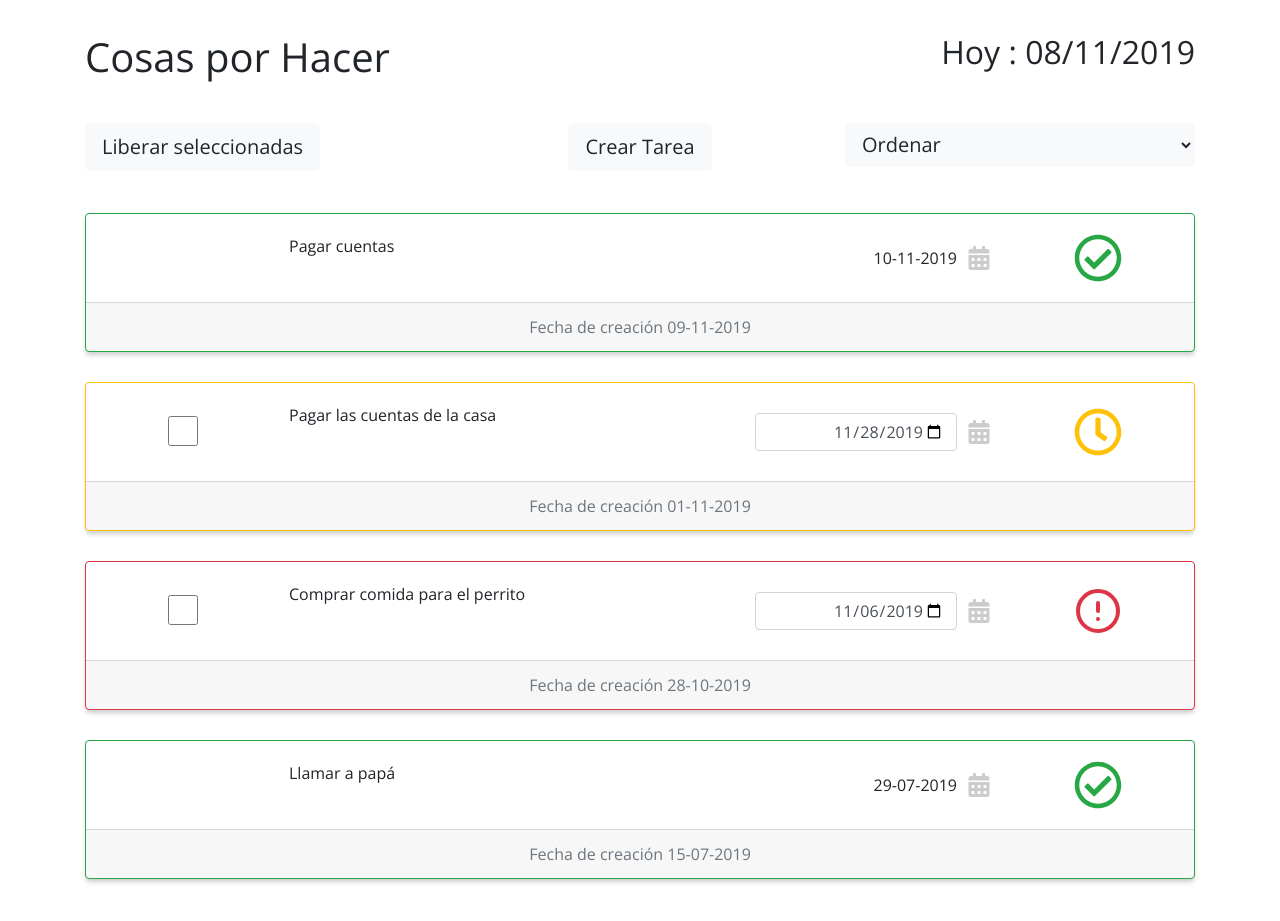
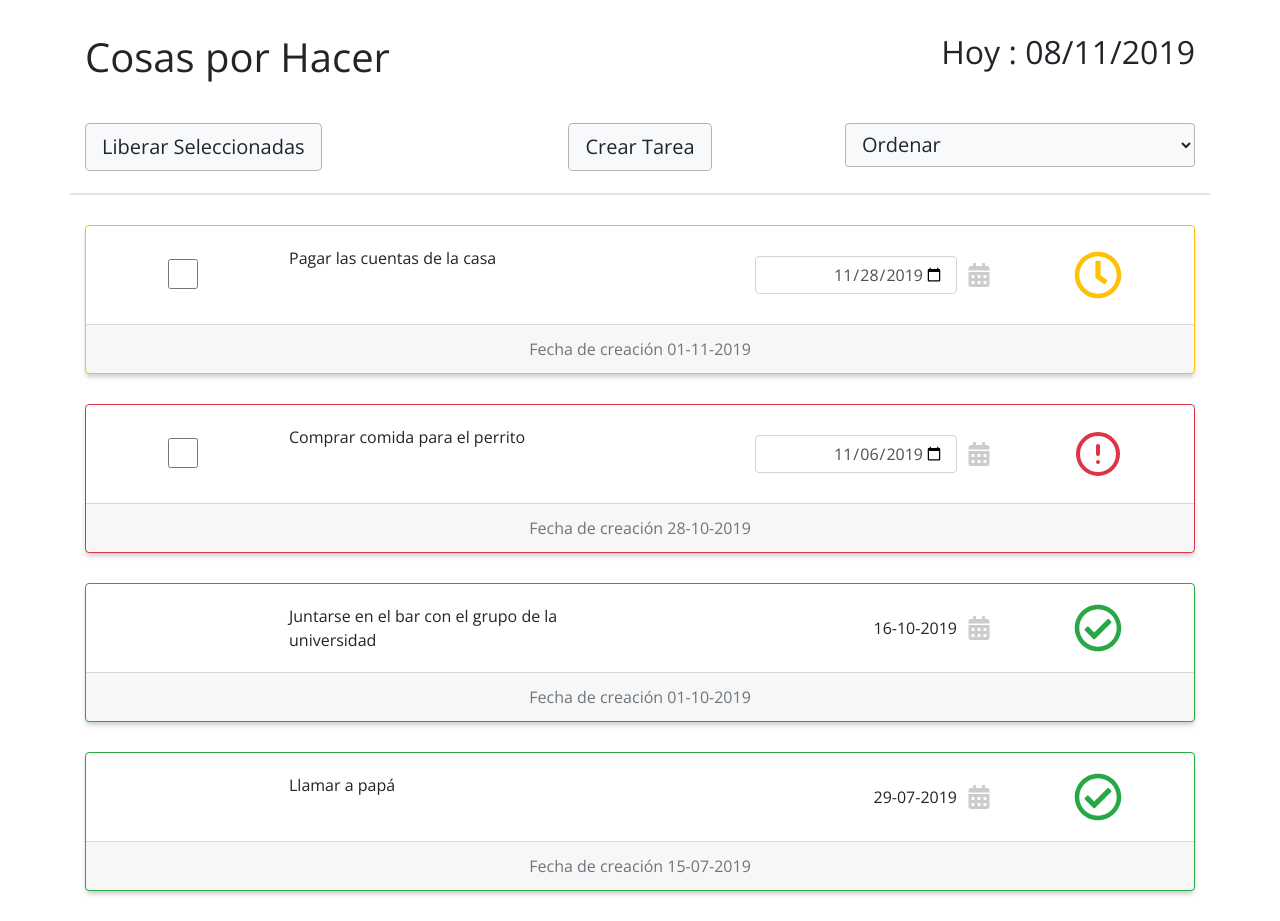
Before and after one commit to Cloiw/gp-test, a React (Create React App) app: page / in a window 1280 px wide. Built offline with nearby package versions, Linux system fonts and the light colour scheme; data requests are answered from the project's data file.

Commit message:
textos, estilos de botones

```diff
--- a/db.json
+++ b/db.json
@@ -22,10 +22,10 @@
       "id": 3
     },
     {
-      "creation_date": 1573257600000,
-      "expiration_date": 1573344000000,
+      "creation_date": 1569888000000,
+      "expiration_date": 1571184000000,
       "status": 0,
-      "text": "Pagar cuentas",
+      "text": "Juntarse en el bar con el grupo de la universidad",
       "id": 4
     }
   ]
--- a/src/App.css
+++ b/src/App.css
@@ -3,3 +3,7 @@
 * {
   font-family: 'Open Sans', sans-serif;
 }
+
+.btn-light {
+  border: 1px solid rgba(0, 0, 0, 0.288) !important;
+}
--- a/src/components/ContentView/ContentView.css
+++ b/src/components/ContentView/ContentView.css
@@ -5,7 +5,10 @@
 .date-col {
   text-align: right;
 }
-
+ .row-btns {
+   padding-bottom: 10px;
+   border-bottom: 2px solid rgba(0, 0, 0, 0.11);
+ }
 @media only screen and (max-width: 768px) {
   .btn-toolbar-top > button {
     width: 100%;
--- a/src/components/ContentView/index.jsx
+++ b/src/components/ContentView/index.jsx
@@ -36,10 +36,10 @@ class ContentView extends React.Component {
             <h2>Hoy : {date.split('-').reverse().join('/')} </h2>
           </Col>
         </Row>
-        <Row>
+        <Row bsPrefix="row-btns row">
           <Col md={4} xs={12}>
             <div className={"btn-toolbar-top"}>
-              <Button onClick={() => releaseCheckedTasks(tasksData.checkedTasks)}variant="light" size="lg">Liberar seleccionadas</Button>
+              <Button onClick={() => releaseCheckedTasks(tasksData.checkedTasks)}variant="light" size="lg">Liberar Seleccionadas</Button>
             </div>
           </Col>
           <Col md={4} xs={12}>
```
